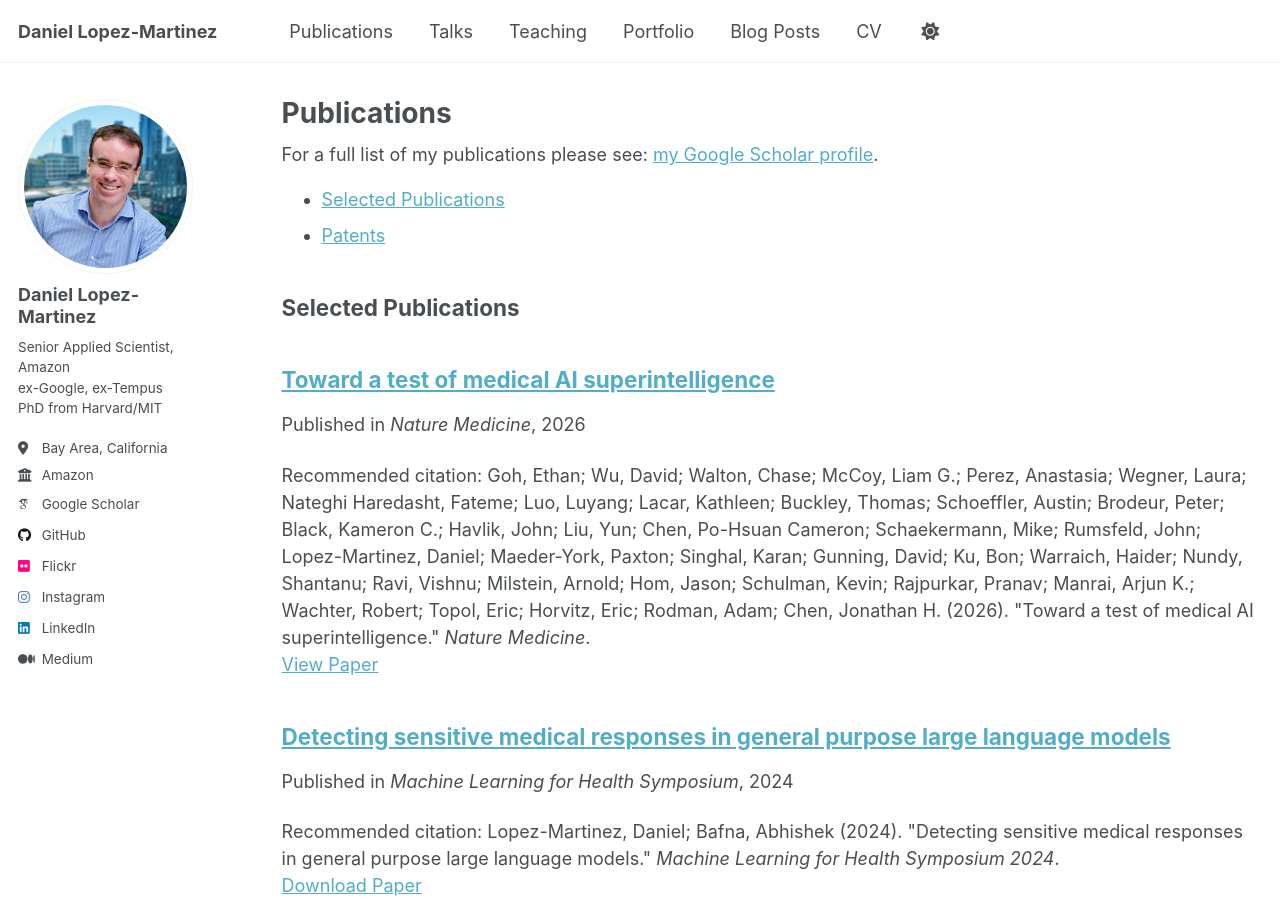
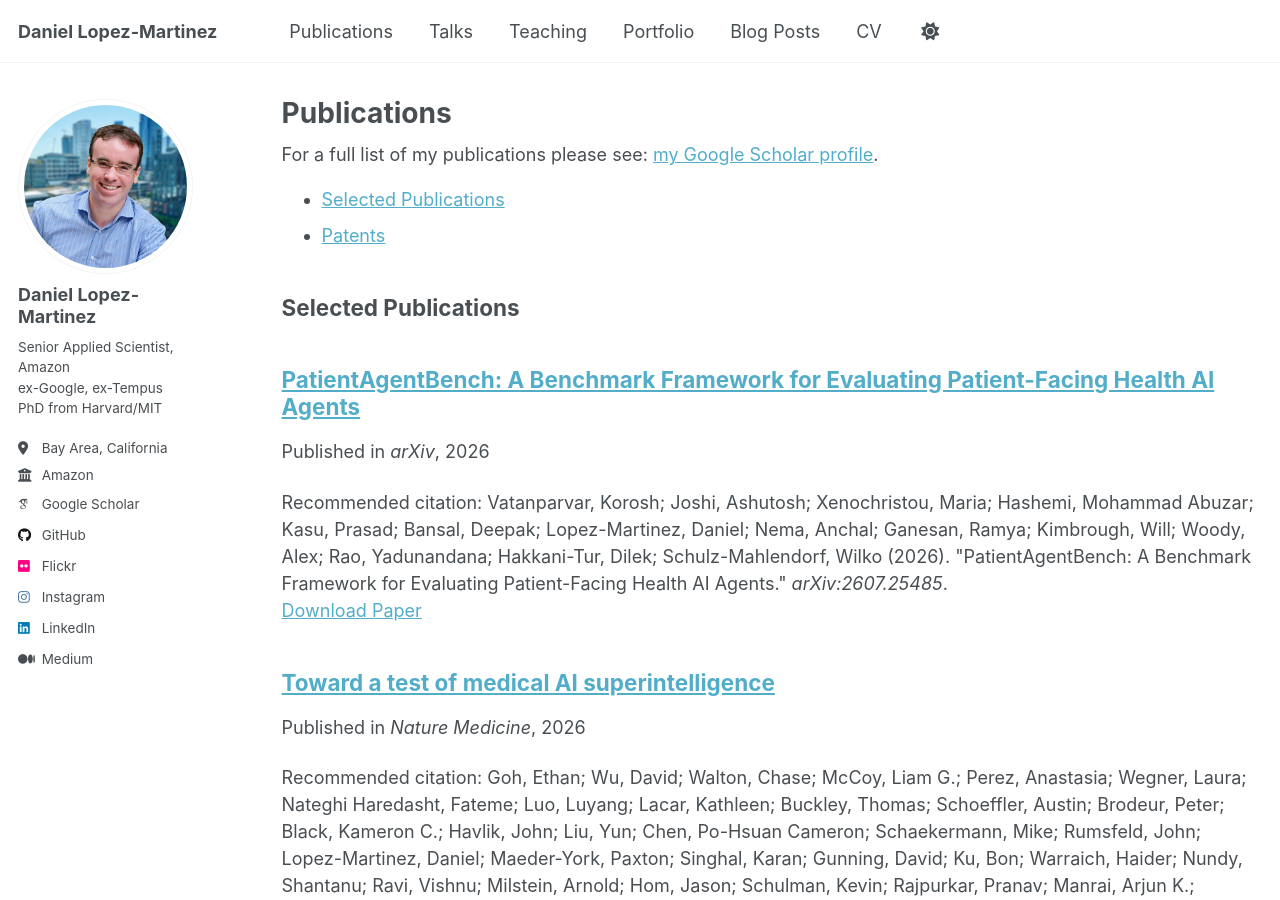
Before and after one commit to daniel-lopezmartinez/daniel-lopezmartinez.github.io, a Jekyll site: the page built from _pages/publications.md, in a window 1280 px wide and 900 px high. Built offline with Jekyll 4.4.1, drawn with Linux system fonts in a browser that asks for light colours; some web fonts are replaced; a script that is not in the unit is left out.

Commit message:
PatientAgentBench

```diff
--- /dev/null
+++ b/_publications/2026-arxiv-patientagentbench.md
@@ -0,0 +1,11 @@
+---
+title: "PatientAgentBench: A Benchmark Framework for Evaluating Patient-Facing Health AI Agents"
+collection: publications
+category: manuscripts
+permalink: /publication/2026-arxiv-patientagentbench
+excerpt:
+date: 2026-07-28
+venue: 'arXiv'
+paperurl: 'https://arxiv.org/abs/2607.25485'
+citation: 'Vatanparvar, Korosh; Joshi, Ashutosh; Xenochristou, Maria; Hashemi, Mohammad Abuzar; Kasu, Prasad; Bansal, Deepak; Lopez-Martinez, Daniel; Nema, Anchal; Ganesan, Ramya; Kimbrough, Will; Woody, Alex; Rao, Yadunandana; Hakkani-Tur, Dilek; Schulz-Mahlendorf, Wilko (2026). &quot;PatientAgentBench: A Benchmark Framework for Evaluating Patient-Facing Health AI Agents.&quot; <i>arXiv:2607.25485</i>.'
+---
```
Also changed, not shown: _pages/about.md (+1 -0 lines).
